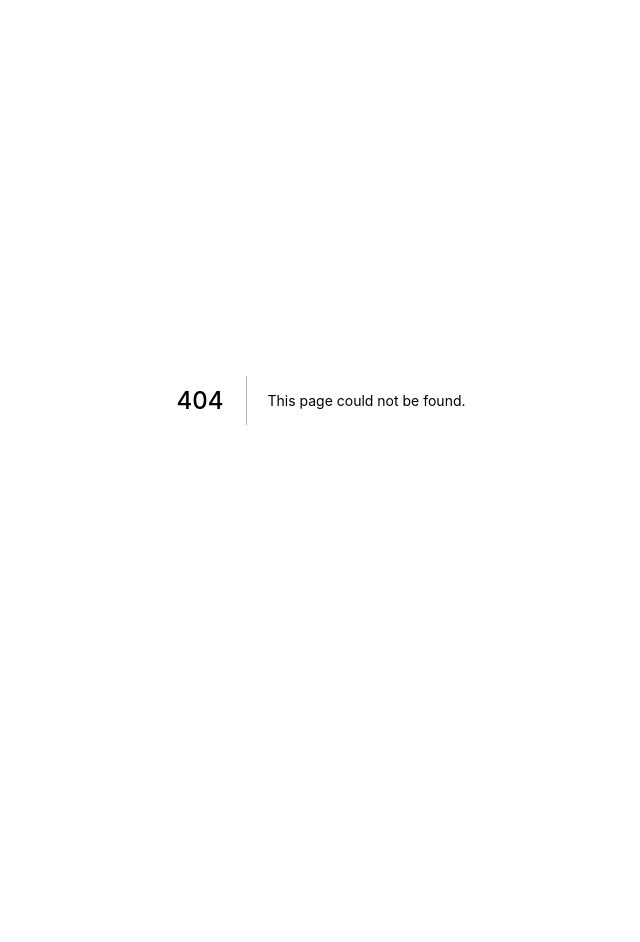
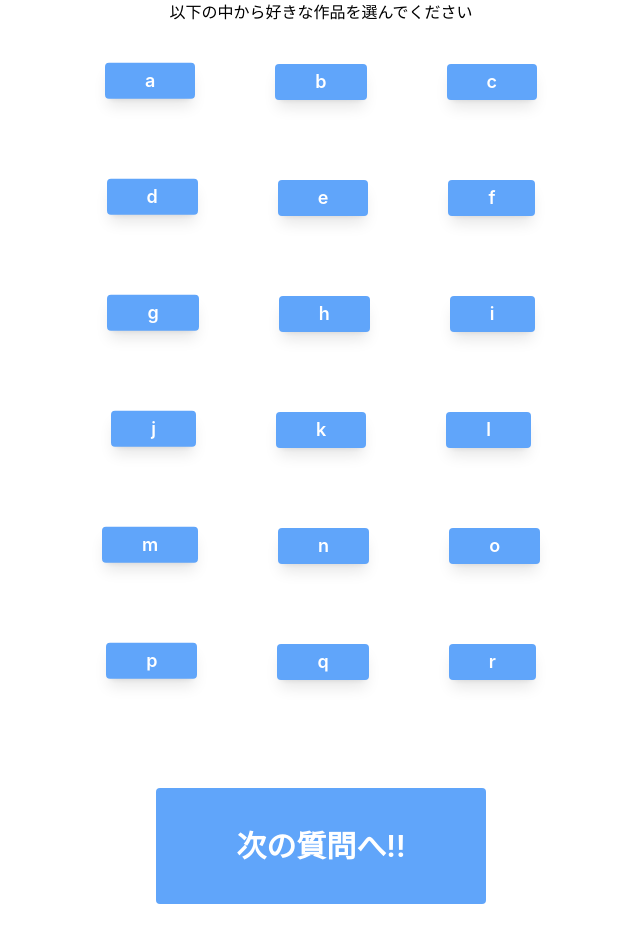
Before and after one commit to yamazakiTasuku/DiagnosisApp, a Next.js app: page /product/1 in a window 1280 px wide. Before the commit this address had no page. Shown: the whole page, without its empty margins (319-959 px from the left). Before the commit the page ends 800 px from the top, so only its background shows below. Built offline with nearby package versions, Linux system fonts and the light colour scheme.

Commit message:
質問配列の更新の部分を開発中

```diff
--- a/pages/index.tsx
+++ b/pages/index.tsx
@@ -12,7 +12,7 @@ export default function Home() {
         <link rel="icon" href="/favicon.ico" />
       </Head>
       <div className='text-center'>
-        <Link href="/product/Question">
+        <Link href="/product/Question1">
           <button  className='mt-7 text-3xl px-20 py-10 bg-blue-400 text-white font-semibold rounded hover:bg-blue-500'>
             Start! <br/>
             今すぐ無料診断
--- a/pages/product/Question.tsx
+++ b/pages/product/[id].tsx
@@ -1,8 +1,17 @@
 import { useState } from "react";
 import AnserList from "../AnserList"
+import Link from 'next/link'
 import {useRouter} from "next/router"
+import  {anserLists} from "./questionItem"
 
 const App = () => {
+    let UrlNum = 0
+    let url,urlStr:string
+    const router = useRouter();
+    let {id} = router.query;
+    urlStr = `${id}`
+    UrlNum = Number(urlStr.slice(-1)) + 1
+
     const [ansers,setAnsers] = useState();
 
     type anser = {
@@ -24,42 +33,16 @@ const App = () => {
     };
 
     //回答の種類を定義
-    const anserLists = [{
-        Netflix: "a",
-        UNext: "b",
-        Disney_plus:"c",
-    },{
-        Netflix: "d",
-        UNext: "e",
-        Disney_plus:"f",
-    },{
-        Netflix: "g",
-        UNext: "h",
-        Disney_plus:"i",
-    },{
-        Netflix: "j",
-        UNext: "k",
-        Disney_plus:"l",
-    },{
-        Netflix: "m",
-        UNext: "n",
-        Disney_plus:"o",
-    },{
-        Netflix: "p",
-        UNext: "q",
-        Disney_plus:"r",
-    }]
+
 
     const toggleAnser = (counter) =>{
         anserConter.NetflixNum = anserConter.NetflixNum + counter[0]
         anserConter.UNextNum = anserConter.UNextNum + counter[1]
         anserConter.DisneyPlusNum = anserConter.DisneyPlusNum + counter[2]
         console.log(anserConter)
-
-
-
     }
 
+    url = "/product/Question"  + String(UrlNum)
     return(
         <div>
             <div className="flex justify-center">
@@ -71,9 +54,11 @@ const App = () => {
                 <AnserList anserList={anserList} anserConter={anserConter} toggleAnser={toggleAnser} key={anserList.Netflix}/>
             ))}
             <div className="flex justify-center my-10">
-                <button  className='mt-7 text-3xl px-20 py-10 bg-blue-400 text-white font-semibold rounded hover:bg-blue-500'>
-                次の質問へ!!
-                </button>
+                <Link href={url}>
+                    <button  className='mt-7 text-3xl px-20 py-10 bg-blue-400 text-white font-semibold rounded hover:bg-blue-500'>
+                    次の質問へ!!
+                    </button>
+                </Link>
             </div>
         </div>
     )
--- /dev/null
+++ b/pages/product/questionItem.tsx
@@ -0,0 +1,25 @@
+export const anserLists = [{
+    Netflix: "a",
+    UNext: "b",
+    Disney_plus:"c",
+},{
+    Netflix: "d",
+    UNext: "e",
+    Disney_plus:"f",
+},{
+    Netflix: "g",
+    UNext: "h",
+    Disney_plus:"i",
+},{
+    Netflix: "j",
+    UNext: "k",
+    Disney_plus:"l",
+},{
+    Netflix: "m",
+    UNext: "n",
+    Disney_plus:"o",
+},{
+    Netflix: "p",
+    UNext: "q",
+    Disney_plus:"r",
+}]
```
